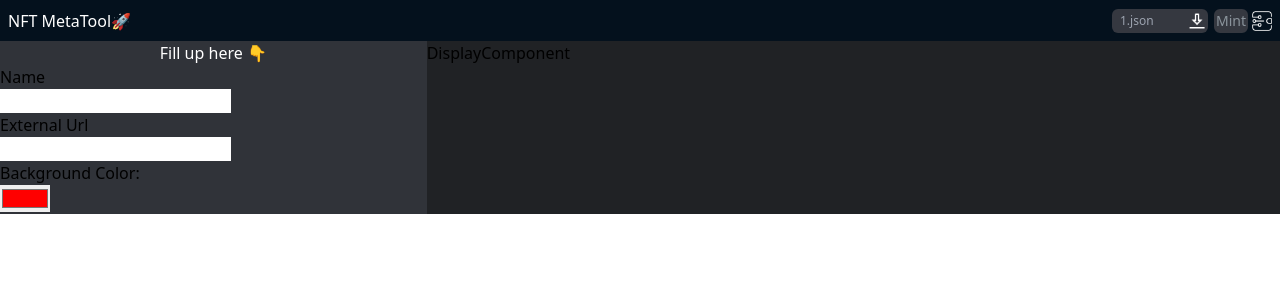
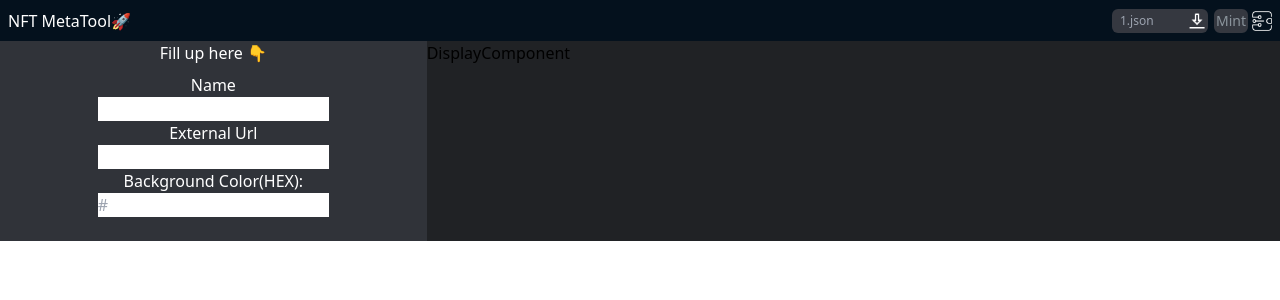
Before and after one commit to sharathkrml/nft-metatool, a Next.js app: page / in a window 1280 px wide. Shown: the top 300 px of the page. Built offline with nearby package versions, Linux system fonts and the light colour scheme.

Commit message:
added basic form

```diff
--- a/components/FormComponent.tsx
+++ b/components/FormComponent.tsx
@@ -1,24 +1,41 @@
-const FormComponent = () => {
+import { Dispatch, FC, SetStateAction } from 'react';
+import IMetadata from '../types';
+interface IMetaSetter {
+	metaData: IMetadata;
+	setMetaData: Dispatch<SetStateAction<IMetadata>>;
+}
+const FormComponent = (props: IMetaSetter) => {
 	return (
 		<div>
 			<h2 className="text-center text-white">Fill up here 👇</h2>
-			<form>
+			<form className="flex mt-2 flex-col text-white items-center">
 				<label htmlFor="name">Name</label>
-				<br />
-				<input type="text" name="name" id="name" />
-				<br />
+				<input
+					onChange={(e) => props.setMetaData((prevState) => ({ ...prevState, name: e.target.value }))}
+					type="text"
+					className="text-black"
+					name="name"
+					id="name"
+					value={props.metaData.name || ''}
+				/>
 				<label htmlFor="external_url">External Url</label>
-				<br />
-				<input type="text" name="external_url" id="external_url" />
-				<br />
-				<label htmlFor="background_color">Background Color:</label>
-				<br />
 				<input
-					onChange={(e) => console.log(e.target.value)}
-					type="color"
+					onChange={(e) => props.setMetaData((prevState) => ({ ...prevState, external_url: e.target.value }))}
+					className="text-black"
+					value={props.metaData.external_url || ''}
+					type="text"
+					name="external_url"
+					id="external_url"
+				/>
+				<label htmlFor="background_color">Background Color(HEX):</label>
+				<input
+					onChange={(e) => props.setMetaData((prevState) => ({ ...prevState, background_color: e.target.value }))}
+					className="text-black"
+					value={props.metaData.background_color || ''}
+					type="text"
+					name="background_color"
 					id="background_color"
-					name="background_color"
-					value="#ff0000"
+					placeholder={'#'}
 				/>
 				<br />
 			</form>
--- a/pages/index.tsx
+++ b/pages/index.tsx
@@ -4,9 +4,13 @@ import Image from "next/image";
 import IMetadata from "../types";
 import FormComponent from "../components/FormComponent";
 import DisplayComponent from "../components/DisplayComponent";
-import { useState } from "react";
+import { useState,useEffect } from "react";
 const Home: NextPage = () => {
   const [metaData, setMetaData] = useState<IMetadata>({})
+  useEffect(() => {
+    console.log(metaData)
+  }, [metaData])
+
   return (
     <div>
       <Head>
@@ -53,7 +57,7 @@ const Home: NextPage = () => {
         </div>
       </nav>
       <div className="grid grid-cols-6">
-        <aside className="bg-[#303339] col-span-2"><FormComponent /></aside>
+        <aside className="bg-[#303339] col-span-2"><FormComponent metaData={metaData} setMetaData={setMetaData} /></aside>
         <section className="bg-[#202225] col-span-4"><DisplayComponent /></section>
       </div>
     </div>
--- a/types/index.ts
+++ b/types/index.ts
@@ -2,6 +2,7 @@ export default interface IMetadata {
     "name"?: string,
     "description"?: string,
     "external_url"?: string,
+    "background_color"?: string,
     "image"?: string,
     "attributes"?: IAttribute[]
 }
```
